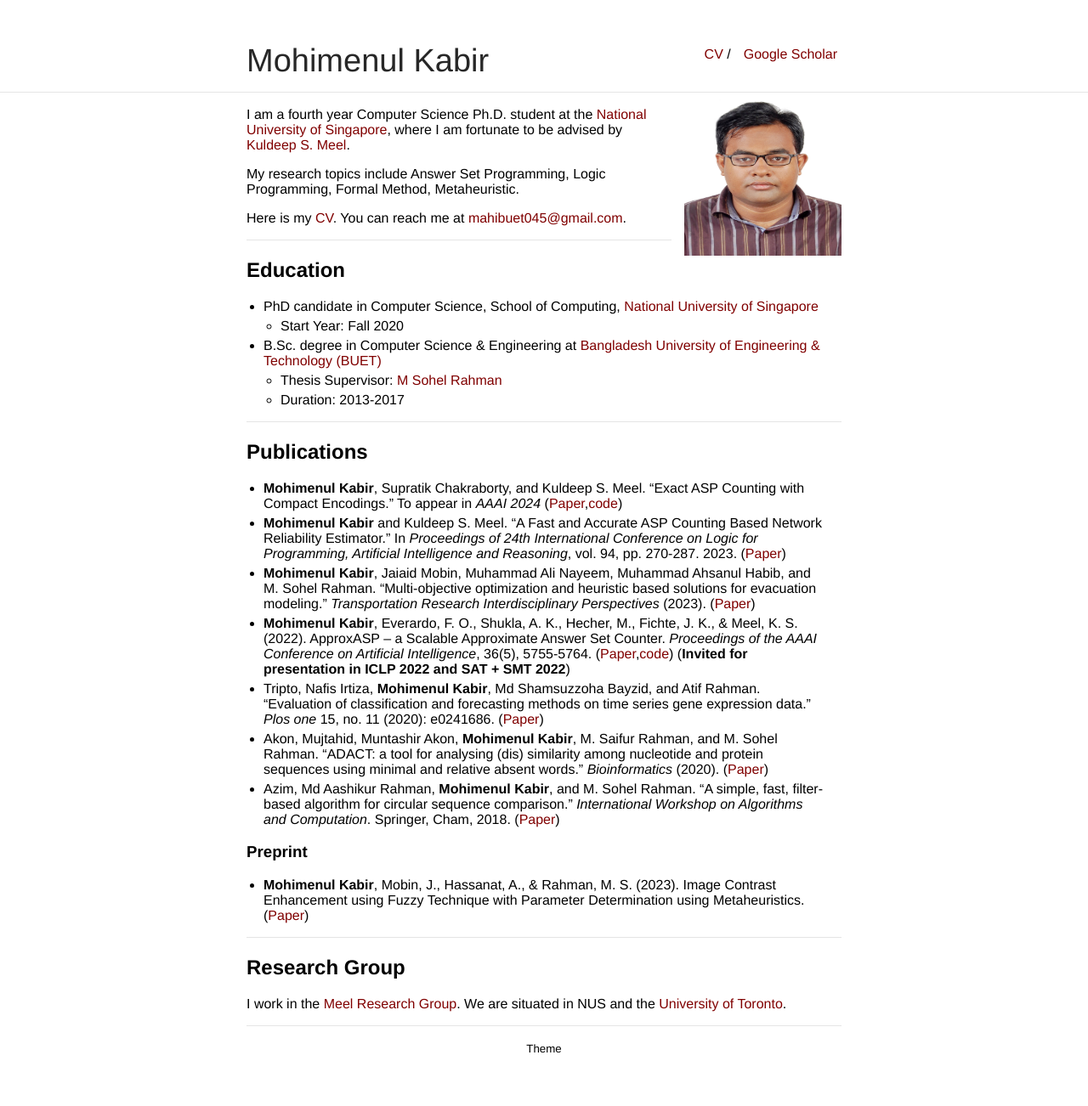
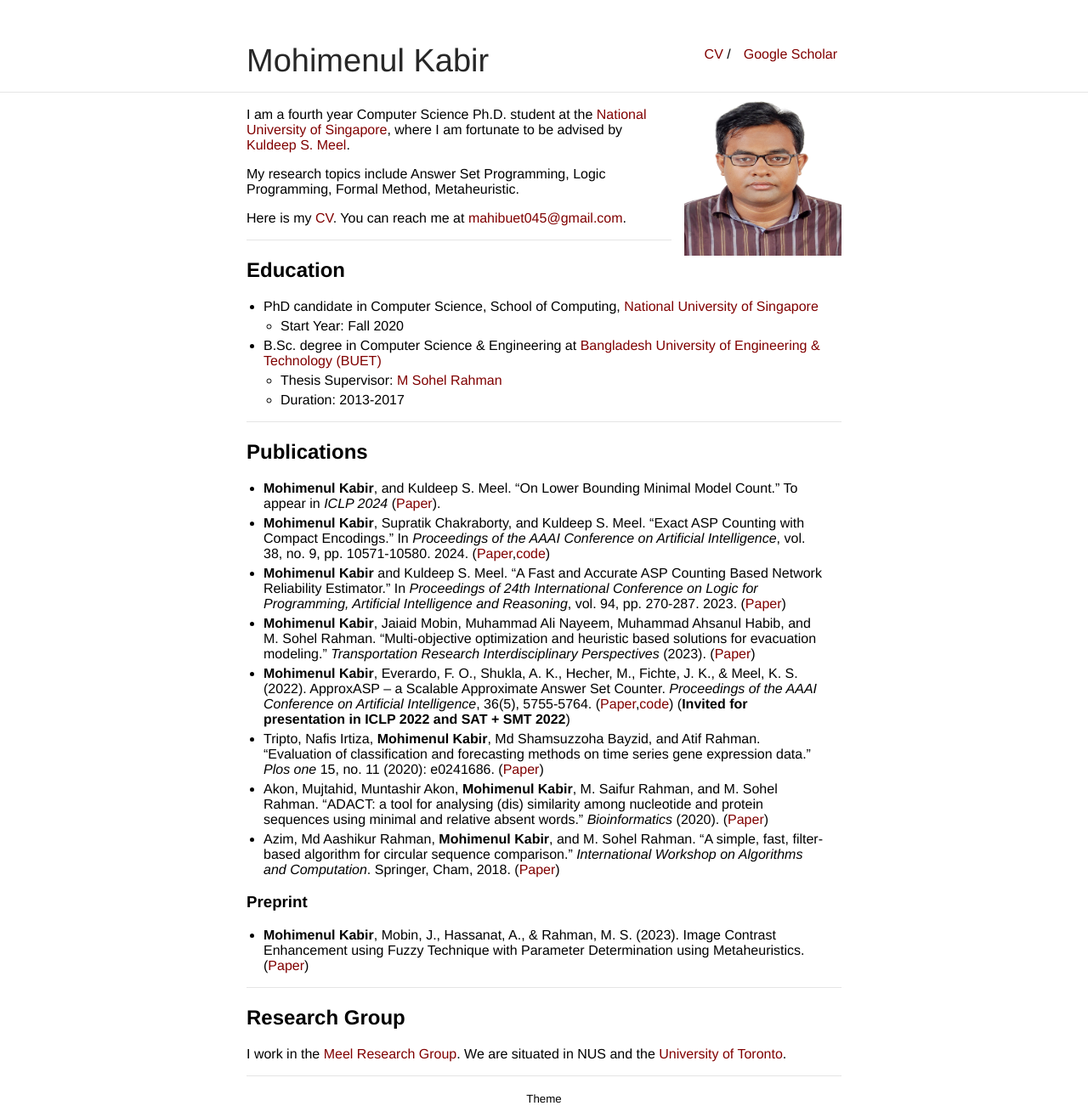
Before and after one commit to mahi045/mahi045.github.io, a Jekyll site: the page built from index.md, in a window 1280 px wide. Shown: the whole page at 85% size. Built offline with Jekyll 4.4.1, drawn with Linux system fonts in a browser that asks for light colours; before the commit the page ends 1243 px from its top, so only the background shows below that.

Commit message:
adding ICLP 2024 paper

```diff
--- a/index.md
+++ b/index.md
@@ -26,7 +26,8 @@ Here is my [CV](CV.pdf). You can reach me at [mahibuet045@gmail.com](mailto:mahi
 ---
 ## Publications
 
-- **Mohimenul Kabir**, Supratik Chakraborty, and Kuldeep S. Meel. "Exact ASP Counting with Compact Encodings." To appear in _AAAI 2024_ ([Paper](https://arxiv.org/pdf/2312.11936.pdf),[code](https://github.com/meelgroup/sharpASP))
+- **Mohimenul Kabir**, and Kuldeep S. Meel. "On Lower Bounding Minimal Model Count." To appear in _ICLP 2024_ ([Paper](https://arxiv.org/pdf/2407.09744)).
+- **Mohimenul Kabir**, Supratik Chakraborty, and Kuldeep S. Meel. "Exact ASP Counting with Compact Encodings." In _Proceedings of the AAAI Conference on Artificial Intelligence_, vol. 38, no. 9, pp. 10571-10580. 2024. ([Paper](https://arxiv.org/pdf/2312.11936.pdf),[code](https://github.com/meelgroup/sharpASP))
 - **Mohimenul Kabir** and Kuldeep S. Meel. "A Fast and Accurate ASP Counting Based Network Reliability Estimator." In _Proceedings of 24th International Conference on Logic for Programming, Artificial Intelligence and Reasoning_, vol. 94, pp. 270-287. 2023. ([Paper](https://easychair.org/publications/paper/8zhh))
 - **Mohimenul Kabir**, Jaiaid Mobin, Muhammad Ali Nayeem, Muhammad Ahsanul Habib, and M. Sohel Rahman. "Multi-objective optimization and heuristic based solutions for evacuation modeling." _Transportation Research Interdisciplinary Perspectives_ (2023). ([Paper](https://www.sciencedirect.com/science/article/pii/S2590198223000453))
 - **Mohimenul Kabir**, Everardo, F. O., Shukla, A. K., Hecher, M., Fichte, J. K., & Meel, K. S. (2022). ApproxASP – a Scalable Approximate Answer Set Counter. _Proceedings of the AAAI Conference on Artificial Intelligence_, 36(5), 5755-5764. ([Paper](https://doi.org/10.1609/aaai.v36i5.20518),[code](https://github.com/meelgroup/ApproxASP2)) (**Invited for presentation in ICLP 2022 and SAT + SMT 2022**)
```
